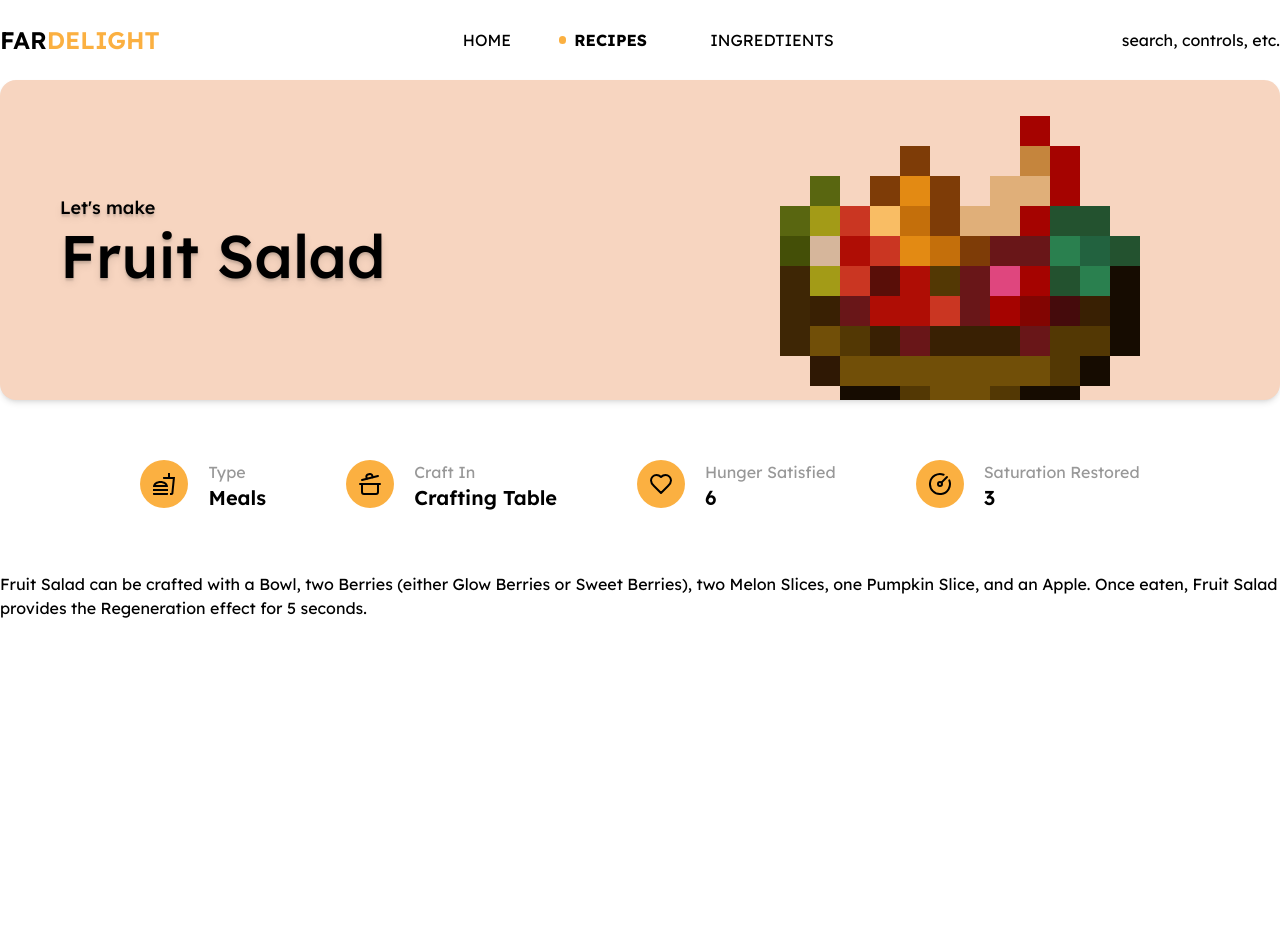
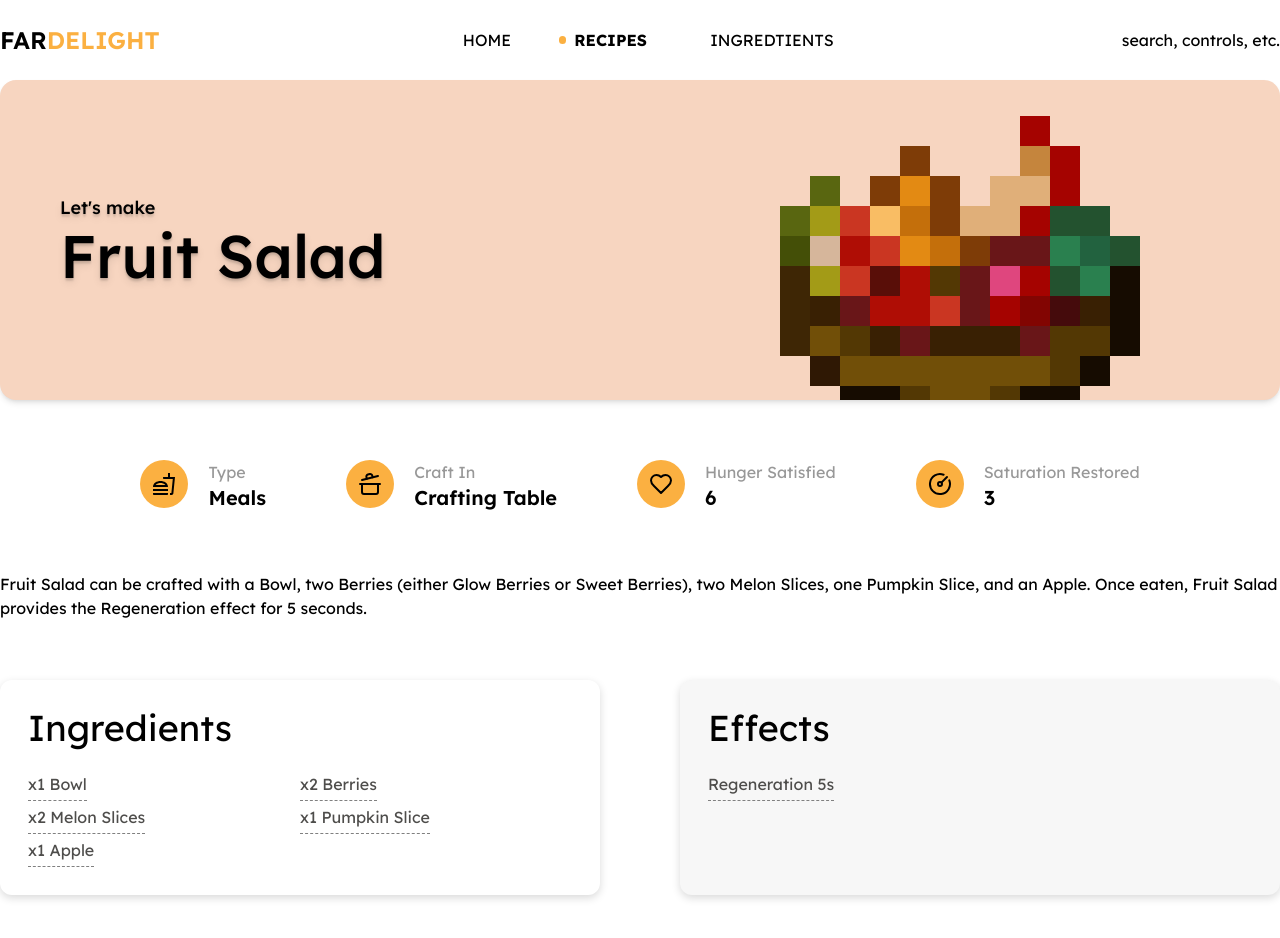
Before and after one commit to AFKYamy/react-fardelight, a React (Vite) app: page /recipes/fruit-salad in a window 1280 px wide. Shown: the top 938 px of the page. Before the commit the page ends 800 px from the top, so only its background shows below. Built offline with nearby package versions, Linux system fonts and the light colour scheme.

Commit message:
feat: added ingredients and effects section

```diff
--- a/src/index.css
+++ b/src/index.css
@@ -9,6 +9,7 @@
     --color-black: #212121;
     --color-light-gray: #f7f7f7;
     --color-gray: #989898;
+    --color-dark-gray: #4e4d4b;
 
     --color-meals: #F7D5C0;
     --color-drinks: #B395C2;
@@ -16,4 +17,6 @@
     --color-sweets: #F5DFAC;
     --color-pet-foods: #D6EE7B;
     --color-finger-foods: #D7BABA;
+
+    --shadow-primary: rgba(0, 0, 0, 0.15) 0px 3px 8px;
 }
--- a/src/pages/recipes/recipeDetail/RecipeDetail.tsx
+++ b/src/pages/recipes/recipeDetail/RecipeDetail.tsx
@@ -3,28 +3,30 @@ import { Navigate, useParams } from "react-router-dom";
 // components
 import Navbar from "@/components/nav/Navbar";
 import Header from "@/components/header/Header";
-import RecipeDetailFeatures from "./RecipeDetailFeatures";
+import RecipeDetailFeatures from "./features/RecipeDetailFeatures";
 import RecipeDetailDescription from "./RecipeDetailDescription";
+import IngredientsEffects from "./ingredientsEffects/IngredientsEffects";
 
 // lib
 import { findRecipe } from "@/lib/recipes";
 
 export default function RecipeDetail() {
     const { slug } = useParams<{ slug: string }>();
-    const recipe = slug ? findRecipe(slug) : undefined;
+    const rec = slug ? findRecipe(slug) : undefined;
 
-    if (!recipe) return <Navigate to="/not-found" replace/>;
+    if (!rec) return <Navigate to="/not-found" replace/>;
 
     return (
         <>
             <Navbar />
-            <Header heroBgColor={recipe.type} heroLogo={recipe.img}>
+            <Header heroBgColor={rec.type} heroLogo={rec.img}>
                 <p className="text-lg">Let's make</p>
-                <h1>{recipe.name}</h1>
+                <h1>{rec.name}</h1>
             </Header>
             <div className="mx-auto container">
-                <RecipeDetailFeatures rec={recipe} />
-                <RecipeDetailDescription desc={recipe.description} />
+                <RecipeDetailFeatures rec={rec} />
+                <RecipeDetailDescription desc={rec.description} />
+                <IngredientsEffects rec={rec} />
             </div>
         </>
     )
--- a/src/pages/recipes/recipeDetail/RecipeDetailDescription.tsx
+++ b/src/pages/recipes/recipeDetail/RecipeDetailDescription.tsx
@@ -1,6 +1,6 @@
 export default function RecipeDetailDescription({ desc }: { desc: string }) {
     return (
-        <section>
+        <section className="my-15">
             <p>{desc}</p>
         </section>
     )
--- /dev/null
+++ b/src/pages/recipes/recipeDetail/ingredientsEffects/IngredientsEffects.tsx
@@ -0,0 +1,29 @@
+// types
+import type { FoodType } from "@/types/recipes/foods";
+
+export default function IngredientsEffects({ rec }: { rec: FoodType }) {
+    return (
+        <section className="grid grid-cols-[1fr_1fr] gap-20 my-15">
+            <div className="flex flex-col gap-5 p-7 rounded-xl shadow-primary">
+                <h3>Ingredients</h3>
+                <ul className="grid grid-cols-[1fr_1fr]">
+                    {rec.ingredients.map((ing) => (
+                        <li className="py-1 border-b border-b-[gray] border-dashed w-max text-dark-gray">
+                            <span>x{ing.amount}</span> {ing.name}
+                        </li>
+                    ))}
+                </ul>
+            </div>
+            <div className="flex flex-col gap-5 p-7 rounded-xl shadow-primary bg-light-gray">
+                <h3>Effects</h3>
+                <ul className="grid grid-cols-[1fr_1fr]">
+                    {rec.effects && rec.effects.map((eff) => (
+                        <li className="py-1 border-b border-b-[gray] border-dashed w-max text-dark-gray">
+                            {eff.name} {eff.duration && <span>{(eff.duration / 1000)}s</span>}
+                        </li>
+                    ))}
+                </ul>
+            </div>
+        </section>
+    )
+}
```
Also changed, not shown: src/pages/recipes/recipeDetail/features/FeaturesCard.tsx (renamed from src/pages/recipes/recipeDetail/FeaturesCard.tsx), src/pages/recipes/recipeDetail/features/RecipeDetailFeatures.tsx (renamed from src/pages/recipes/recipeDetail/RecipeDetailFeatures.tsx).
